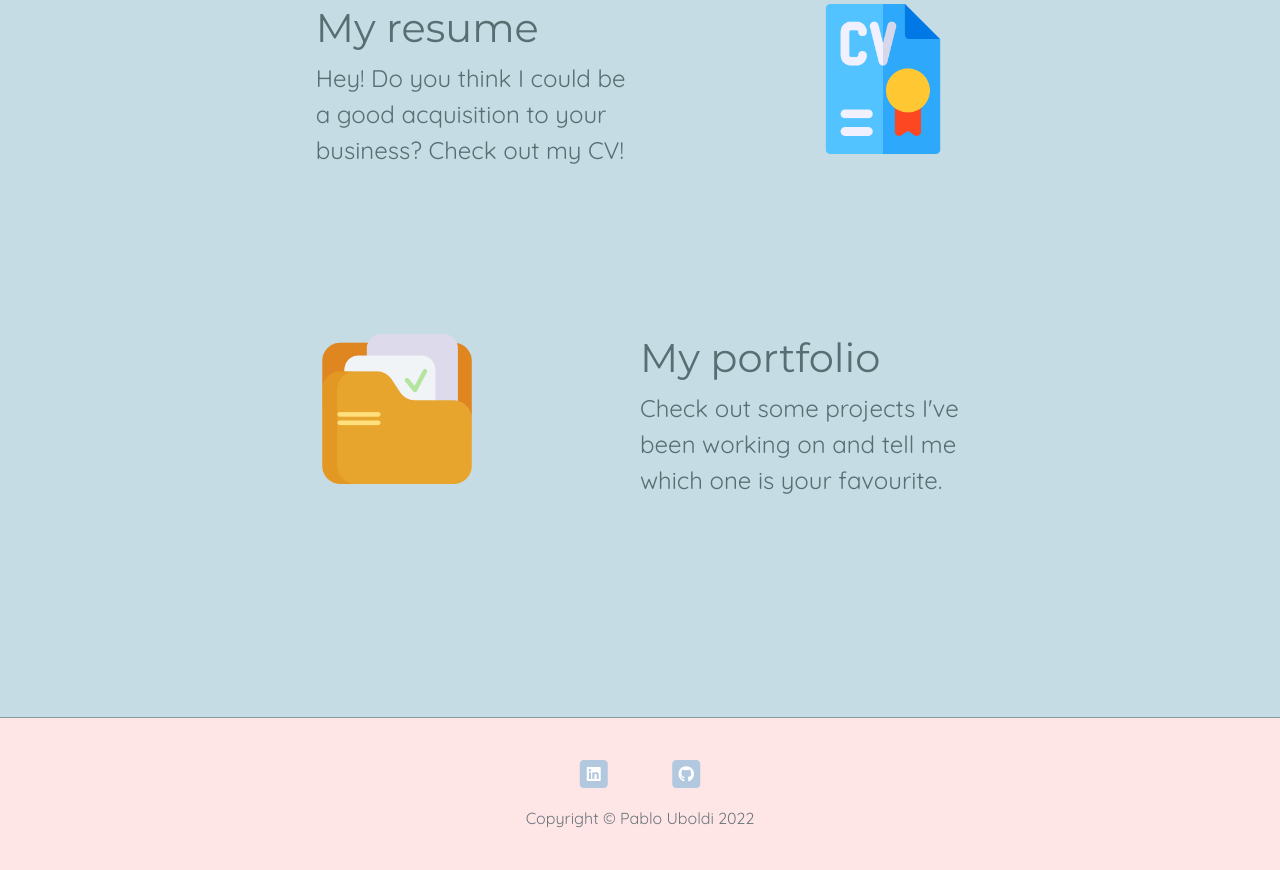
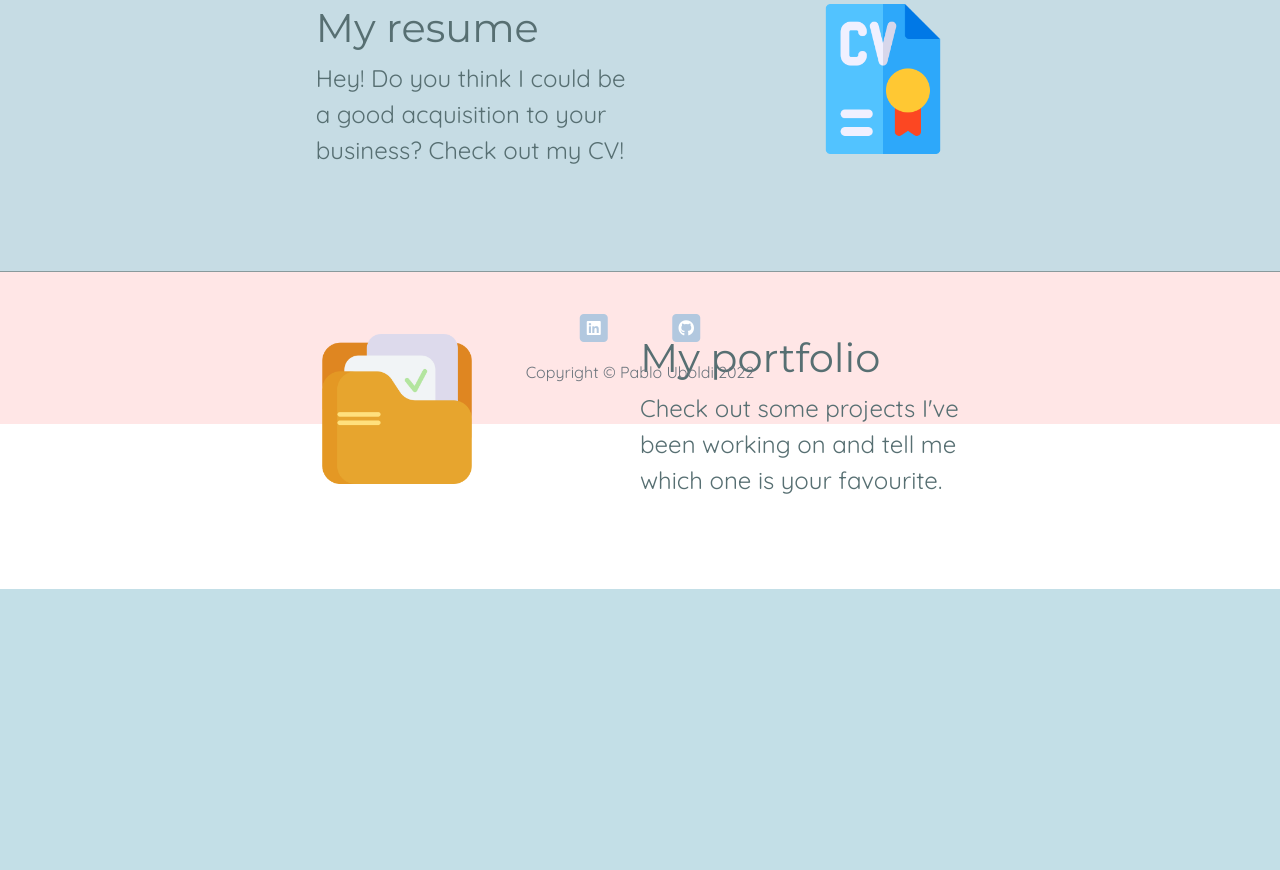
Before and after one commit to pablouboldi/my-website, a Flask app: page / in a window 1280 px wide. Shown: the part 1254-2124 px from the top of the page. After the commit the page ends 1843 px from the top, so only its background shows below. Run offline with Flask 2, Linux system fonts and the light colour scheme; some libraries are stand-ins or nearby versions.

Commit message:
Update index.html

```diff
--- a/templates/index.html
+++ b/templates/index.html
@@ -16,7 +16,7 @@
 
 
 <!-- Main Content -->
-<div class="container-fluid h-100" id="content">
+<div class="container-fluid vh-100" id="content">
     <div class="row">
 
         <div class="main-container d-flex flex-column flex-md-row">
```
